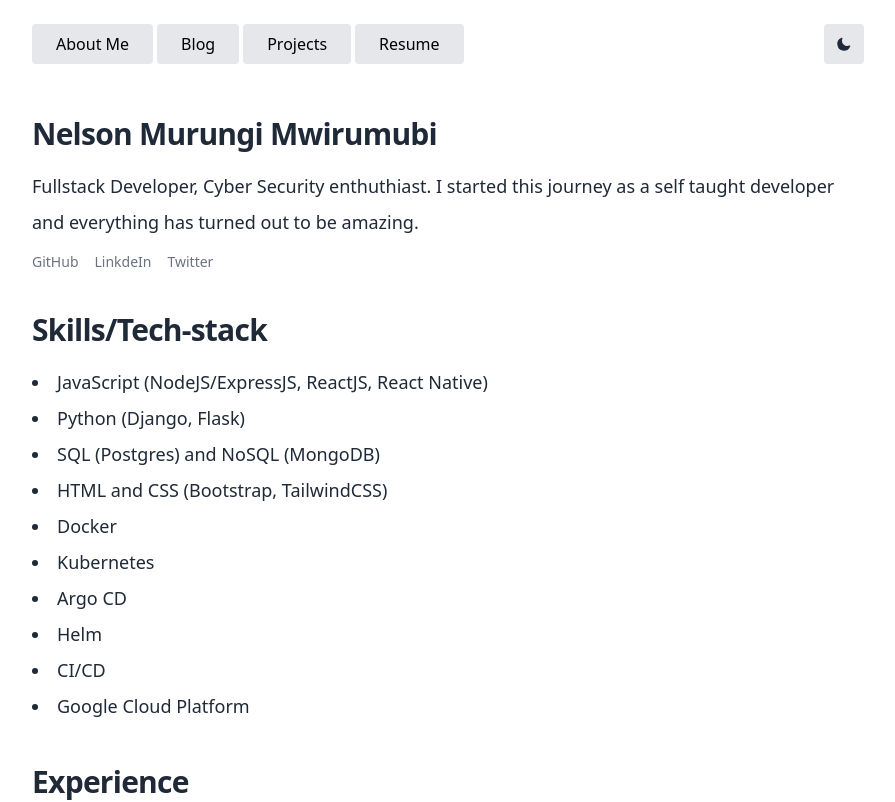
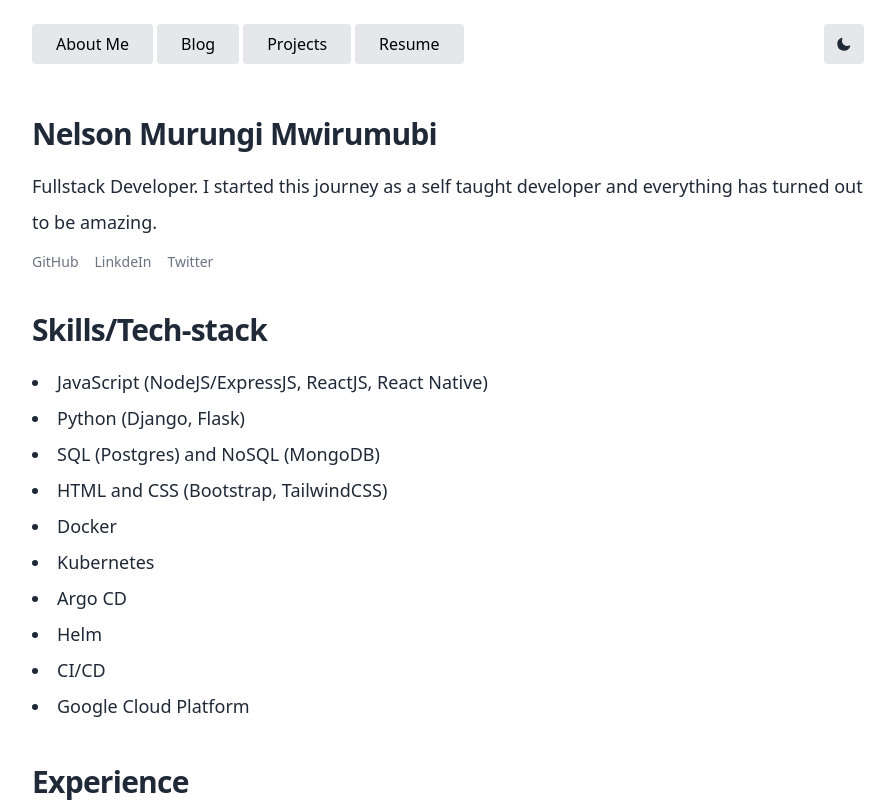
Before and after one commit to mwinel/nelsonmurungi.com, a Next.js app: page /resume in a window 1280 px wide. Shown: the top 802 px of the page, without its empty margins (192-1087 px from the left). Built offline with nearby package versions, Linux system fonts and the light colour scheme; what @tailwindcss/typography would draw is missing.

Commit message:
Update resume.js

```diff
--- a/pages/resume.js
+++ b/pages/resume.js
@@ -17,7 +17,7 @@ const Resume = () => {
         <SectionTitle>Nelson Murungi Mwirumubi</SectionTitle>
         <div className="my-4">
           <p className="text-base lg:text-lg text-gray-800 dark:text-gray-100 lg:leading-9">
-            Fullstack Developer, Cyber Security enthuthiast. I started this
+            Fullstack Developer. I started this
             journey as a self taught developer and everything has turned out to
             be amazing.
           </p>
```
